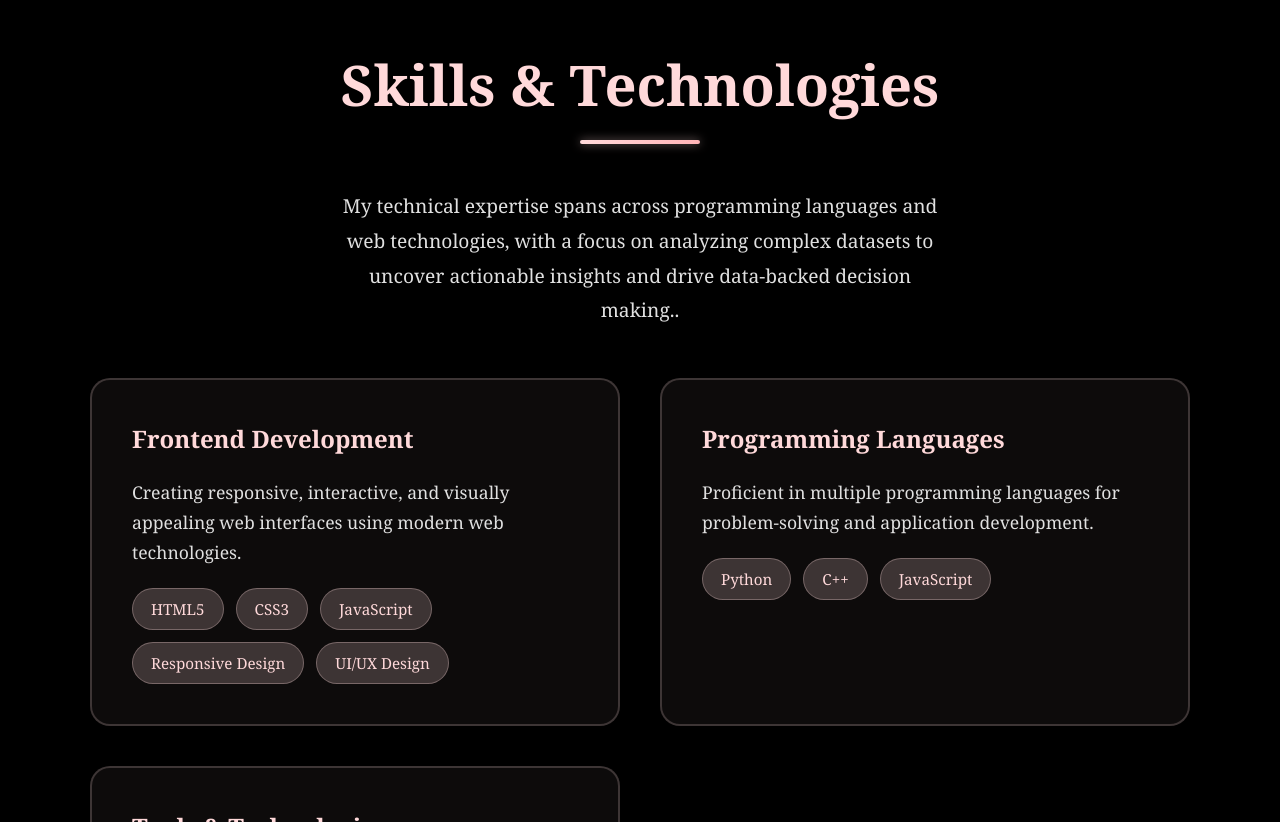
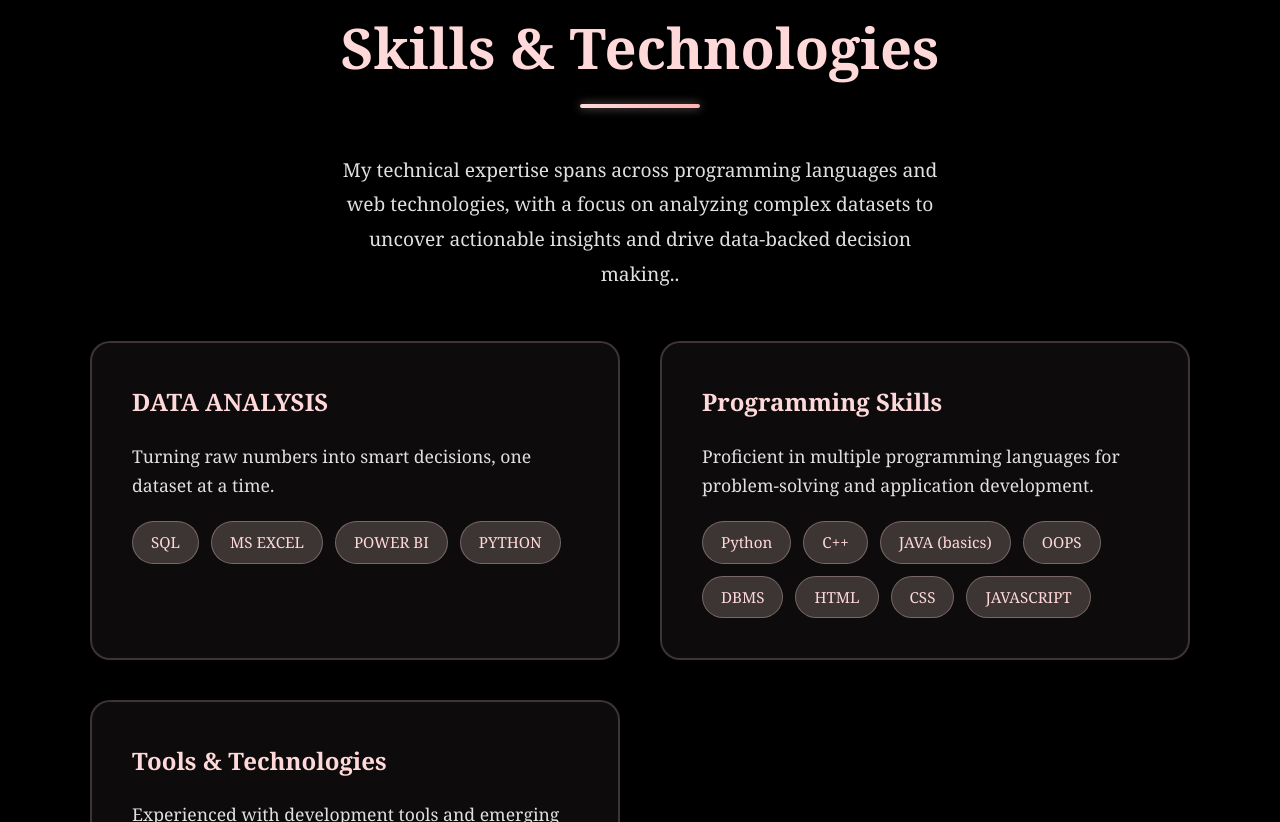
Before and after one commit to anannyyaaa/Myportfolio, a plain HTML site: page index.html in a window 1280 px wide. Shown: the part 1978-2800 px from the top of the page. Drawn offline with Linux system fonts and the light colour scheme.

Commit message:
index.html

```diff
--- a/index.html
+++ b/index.html
@@ -3,7 +3,7 @@
 <head>
     <meta charset="UTF-8">
     <meta name="viewport" content="width=device-width, initial-scale=1.0">
-    <title>Ananya Sharma - Software Developer</title>
+    <title>Ananya Sharma - Data Analyst</title>
      <link rel="stylesheet" href="style.css">
      <link rel="stylesheet" href="https://cdnjs.cloudflare.com/ajax/libs/font-awesome/6.5.0/css/all.min.css" integrity="sha512-kFU6eL1D6zVoS06eWOVTVEVmjUPEiyf6Q3acUXrGz3pBNgaK1aBDnDP1Mptel8LoLxF8uJQu1Ro0yYyRWZ4RIg==" crossorigin="anonymous" referrerpolicy="no-referrer" />
 
@@ -37,7 +37,7 @@
     <section id="home" class="hero">
         <div class="hero-content">
             <h1>Ananya Sharma</h1>
-            <h2>Frontend Developer & Designer</h2>
+            <h2>Data Analyst and Front-end Developer</h2>
             <p>A passionate 3rd-year Mechanical Engineering student transitioning into data analyst, with hands-on experience in excel , DBMS and a keen interest in creating beautiful, functional digital experiences.</p>
             <a href="#projects" class="cta-button">View My Work</a>
         </div>
@@ -48,11 +48,11 @@
         <h2>About Me</h2>
         <div class="about-content">
             <div class="about-text">
-                <p>I am a <span class="highlight">third-year Mechanical Engineering student</span> with a strong passion for technology and software development. While my academic background has equipped me with analytical thinking and problem-solving skills, I have independently pursued software engineering through hands-on projects, online courses, and personal exploration.</p>
+                <p>I am a <span class="highlight">third-year Mechanical Engineering student</span> with a strong passion for technology and software development. While my academic background has equipped me with analytical thinking and problem-solving skills, I have independently pursued data analysis through hands-on projects, online courses, and personal exploration.</p>
 
-                <p>I'm proficient in key programming languages and web development tools, and I am continually expanding my technical toolkit. My journey combines the <span class="highlight">precision of engineering</span> with the <span class="highlight">creativity of web development</span>, allowing me to approach problems from unique perspectives.</p>
+                <p>I'm proficient in key programming languages and web development tools, and I am continually expanding my technical toolkit. My journey combines the <span class="highlight">precision of engineering</span> with the <span class="highlight">curosity for building real life solutions</span>, allowing me to approach problems from unique perspectives.</p>
 
-                <p>I'm now seeking an opportunity to apply my growing skills in a professional environment, contribute to impactful software solutions, and grow as a developer alongside experienced teams. I thrive on building <span class="highlight">beautiful, functional digital experiences</span> that make a difference.</p>
+                <p>I'm now seeking an opportunity to apply my growing skills in a professional environment, contribute to impactful solutions, and grow as an analyst alongside experienced teams. I thrive on building <span class="highlight">user- friendly, functional digital experiences</span> that make a difference.</p>
             </div>
             <div class="about-image">
                 <img src="about-me.jpeg" alt="Ananya Sharma" class="profile-pic">
@@ -68,23 +68,27 @@
         </div>
         <div class="skills-grid">
             <div class="skill-card">
-                <h3>Frontend Development</h3>
-                <p>Creating responsive, interactive, and visually appealing web interfaces using modern web technologies.</p>
+                <h3>DATA ANALYSIS</h3>
+                <p>Turning raw numbers into smart decisions, one dataset at a time.</p>
                 <div class="skill-list">
-                    <span class="skill-tag">HTML5</span>
-                    <span class="skill-tag">CSS3</span>
-                    <span class="skill-tag">JavaScript</span>
-                    <span class="skill-tag">Responsive Design</span>
-                    <span class="skill-tag">UI/UX Design</span>
+                    <span class="skill-tag">SQL</span>
+                    <span class="skill-tag">MS EXCEL</span>
+                    <span class="skill-tag">POWER BI</span>
+                    <span class="skill-tag">PYTHON</span>
                 </div>
             </div>
             <div class="skill-card">
-                <h3>Programming Languages</h3>
+                <h3>Programming Skills</h3>
                 <p>Proficient in multiple programming languages for problem-solving and application development.</p>
                 <div class="skill-list">
                     <span class="skill-tag">Python</span>
                     <span class="skill-tag">C++</span>
-                    <span class="skill-tag">JavaScript</span>
+                    <span class="skill-tag">JAVA (basics)</span>
+                    <span class="skill-tag">OOPS</span>
+                    <span class="skill-tag">DBMS</span>
+                    <span class="skill-tag">HTML</span>
+                    <span class="skill-tag">CSS</span>
+                    <span class="skill-tag">JAVASCRIPT</span>
                 </div>
             </div>
             <div class="skill-card">
@@ -93,8 +97,8 @@
                 <div class="skill-list">
                     <span class="skill-tag">Git & GitHub</span>
                     <span class="skill-tag">VS Code</span>
-                    <span class="skill-tag">Figma</span>
-                    <span class="skill-tag">Generative AI</span>
+                    <span class="skill-tag">Power BI</span>
+                    <span class="skill-tag">MS Excel</span>
                 </div>
             </div>
         </div>
```
